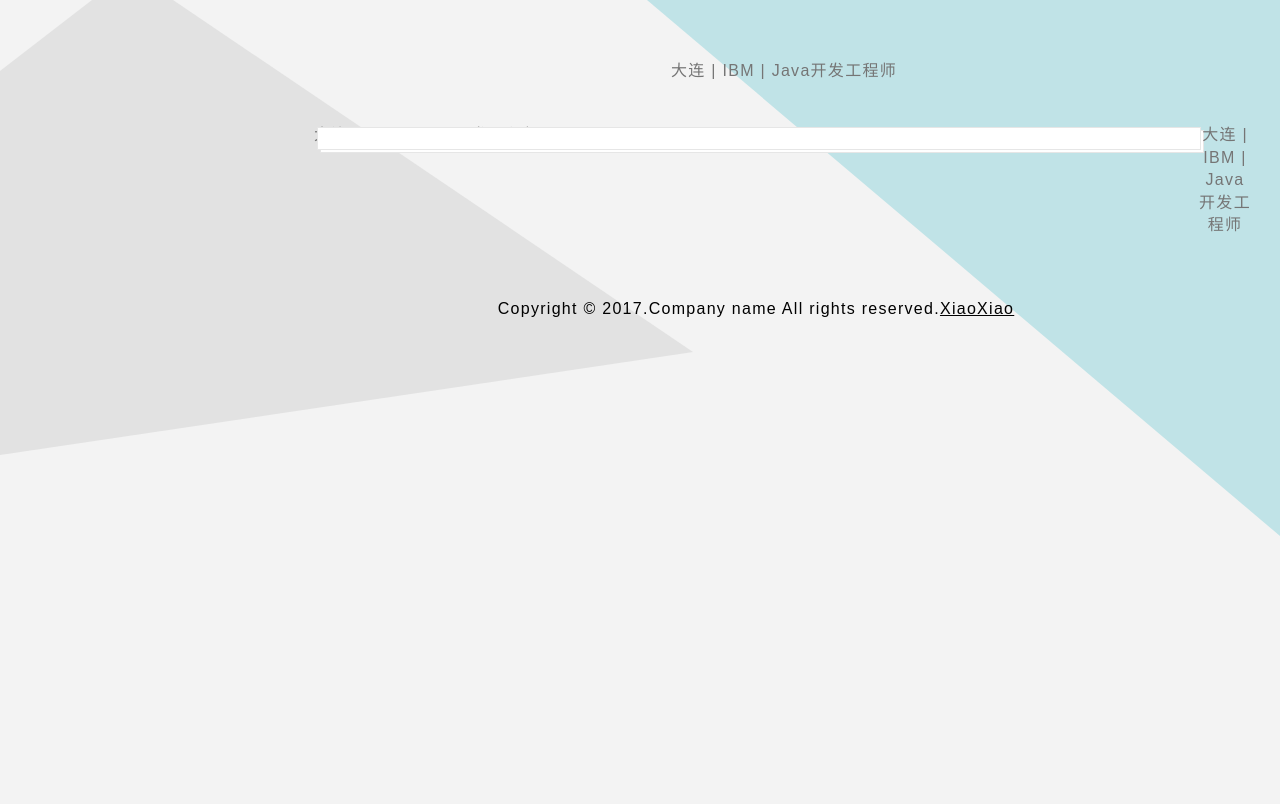
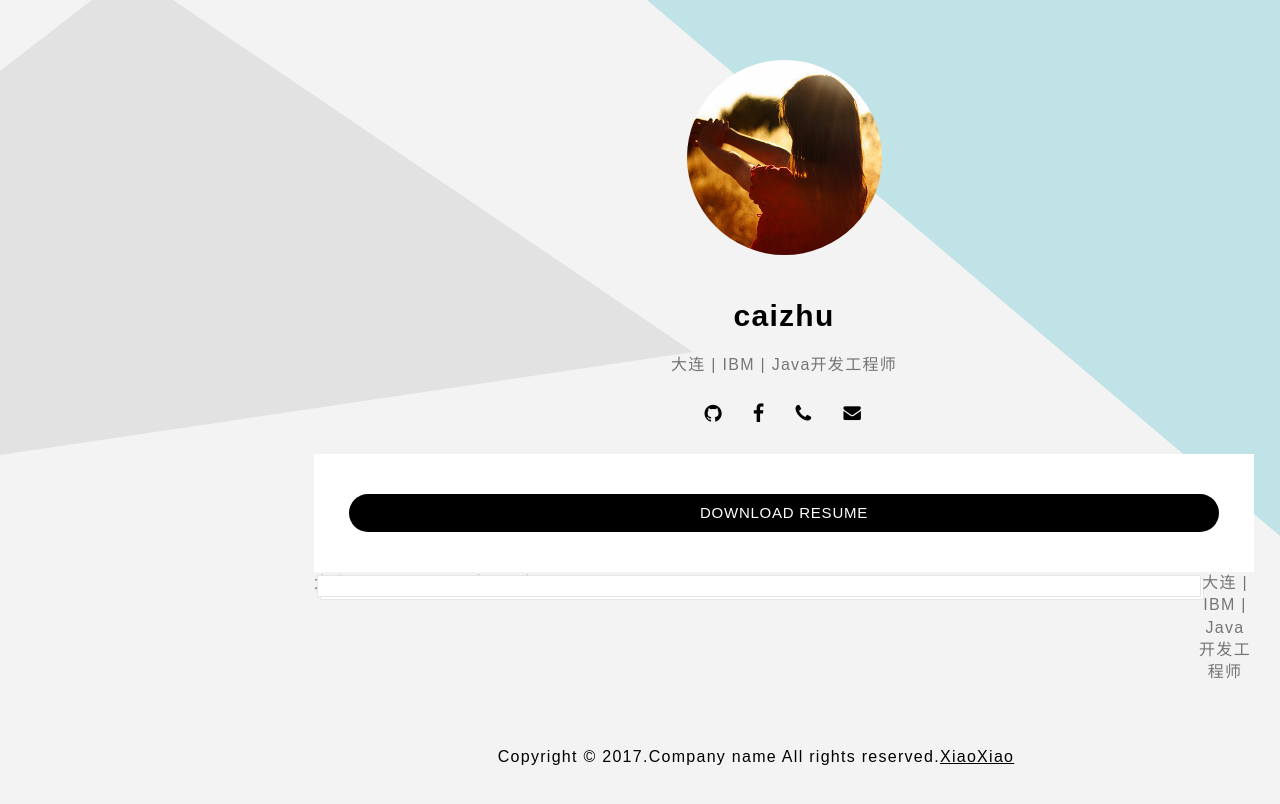
Before and after one commit to stat-cz/caizhutest, a Jekyll site: the page built from index.html, in a window 1280 px wide. Shown: the top 804 px of the page. Built offline with Jekyll 4.4.1, drawn with Linux system fonts in a browser that asks for light colours; some web fonts are replaced.

Commit message:
Update index.html

```diff
--- a/index.html
+++ b/index.html
@@ -5,9 +5,22 @@ layout: default
     <div class="ace-container">
 
 
-       <div class="ace-card-inner text-center">
-         <p class="text-muted">{{ site.location }} | {{ site.company }} | {{ site.position }}</p>
-      </div>
+
+     <div class="ace-card-inner text-center">
+    <img class="avatar avatar-195" src="{{ '/styles/img/personal.png' | prepend: site.baseurl }}" width="195" height="195" alt="">
+    <h1>{{ site.name }}</h1>
+    <p class="text-muted">{{ site.location }} | {{ site.company }} | {{ site.position }}</p>
+    <ul class="ace-social clear-list">
+      <li><a href="{{ site.github }}" title="{{ site.github }}" target="_blank"><span class="ace-icon ace-icon-github"></span></a></li>
+      <li><a href="{{ site.facebook }}" title="{{ site.facebook }}" target="_blank"><span class="ace-icon ace-icon-facebook"></span></a></li>
+      <li><a title="{{ site.phone }}"><span class="ace-icon ace-icon-phone"></span></a></li>
+      <li><a href="mailto: {{ site.email }}" title="{{ site.email }}"><span class="ace-icon ace-icon-contact"></span></a></li>
+    </ul>
+  </div>
+  <footer class="ace-card-footer">
+    <a class="btn btn-lg btn-block btn-thin btn-upper" href="javascript:void(0)" onclick="window.print()">Download Resume</a>
+  </footer>
+
 
         <div id="ace-nav-wrap" class="hidden-sm hidden-xs">
             <p class="text-muted">{{ site.location }} | {{ site.company }} | {{ site.position }}</p>
```
